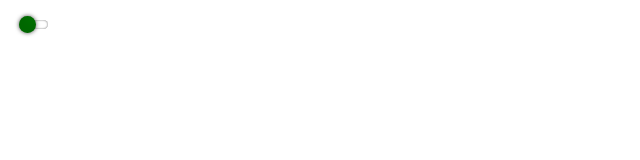
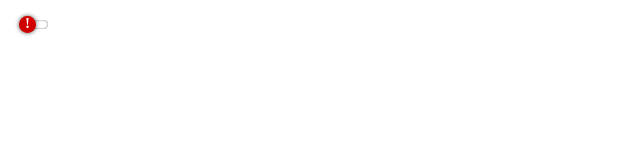
Before and after one commit to vbguard/kidsLike, a React app: page /cardtoggle in a window 1280 px wide. Shown: the top 160 px of the page, without its empty margins (0-640 px from the left). Built offline with nearby package versions, Linux system fonts and the light colour scheme.

Commit message:
ended cardtoggle

```diff
--- a/src/components/CardTogle/CardToggle.js
+++ b/src/components/CardTogle/CardToggle.js
@@ -4,11 +4,10 @@ import styles from './CardToggle.module.css';
 // import CardTogleOff from './CardTogleOff/CardTogleOff';
 // import CardTogleOn from './CardTogleOn/CardTogleOn';
 const checkbox = [styles.checkbox];
-const circle = [styles.circle];
 const toggle = [styles.toggle];
 
 class CardTogle extends Component {
-  state = { isTogleOn: true };
+  state = { isTogleOn: false };
 
   toggle = () => {
     this.setState(state => ({ isTogleOn: !state.isTogleOn }));
@@ -16,11 +15,13 @@ class CardTogle extends Component {
 
   render() {
     const { isTogleOn } = this.state;
+    const circle = isTogleOn ? styles.circleOn : styles.circleOff;
     return (
       <label className={toggle}>
         <input type="checkbox" className={checkbox} checked={isTogleOn} onClick={this.toggle} />
-        {isTogleOn === true && <span className={circle} />}
-        {isTogleOn === false && <span className={circle}>!</span>}
+        {/* {isTogleOn === true && <span className={circle} />}
+        {isTogleOn === false && <span className={circle}>!</span>} */}
+        <span className={circle}>!</span>
       </label>
     );
   }
--- a/src/components/CardTogle/CardToggle.module.css
+++ b/src/components/CardTogle/CardToggle.module.css
@@ -9,16 +9,33 @@
 	border-radius:5px;
 
 	box-shadow:inset 0 0 2px rgba(0,0,0,.6);
+	cursor: pointer;
 }
 
 .checkbox {
-	cursor:pointer;
+	cursor: pointer;
     display: none;
 
 }
 
-.checkbox +.circle {
-    content:'';
+.circleOn {
+    position: absolute;
+    top: -50%;
+    right:  -4%;
+    height: 17px;
+    width: 17px;
+    background-color: green;
+    border-radius:9px;
+
+    box-shadow:inset 5px -5px 10px 5px rgba(0,0,0,.2),
+                  0 0 4px 0 rgba(0,0,0,.7);
+	color: green;
+	text-align: center;
+    line-height: 1;
+    font-size: 1px;
+}
+
+.circleOff {
     position: absolute;
     top: -50%;
     left: -4%;
@@ -36,23 +53,3 @@
     color: white;
 
 }
-
-.checkbox:checked +.circle {
-    content:'dfdfd';
-    position: absolute;
-    top: -50%;
-    right:  -4%;
-    height: 17px;
-    width: 17px;
-    background-color: green;
-    border-radius:9px;
-
-    box-shadow:inset 5px -5px 10px 5px rgba(0,0,0,.2),
-                  0 0 4px 0 rgba(0,0,0,.7);
-    text-align: center;
-    line-height: 19;
-    font-size: 15px;
-    font-weight: bold;
-    color: rgb(143, 26, 26);
-
-}
```
